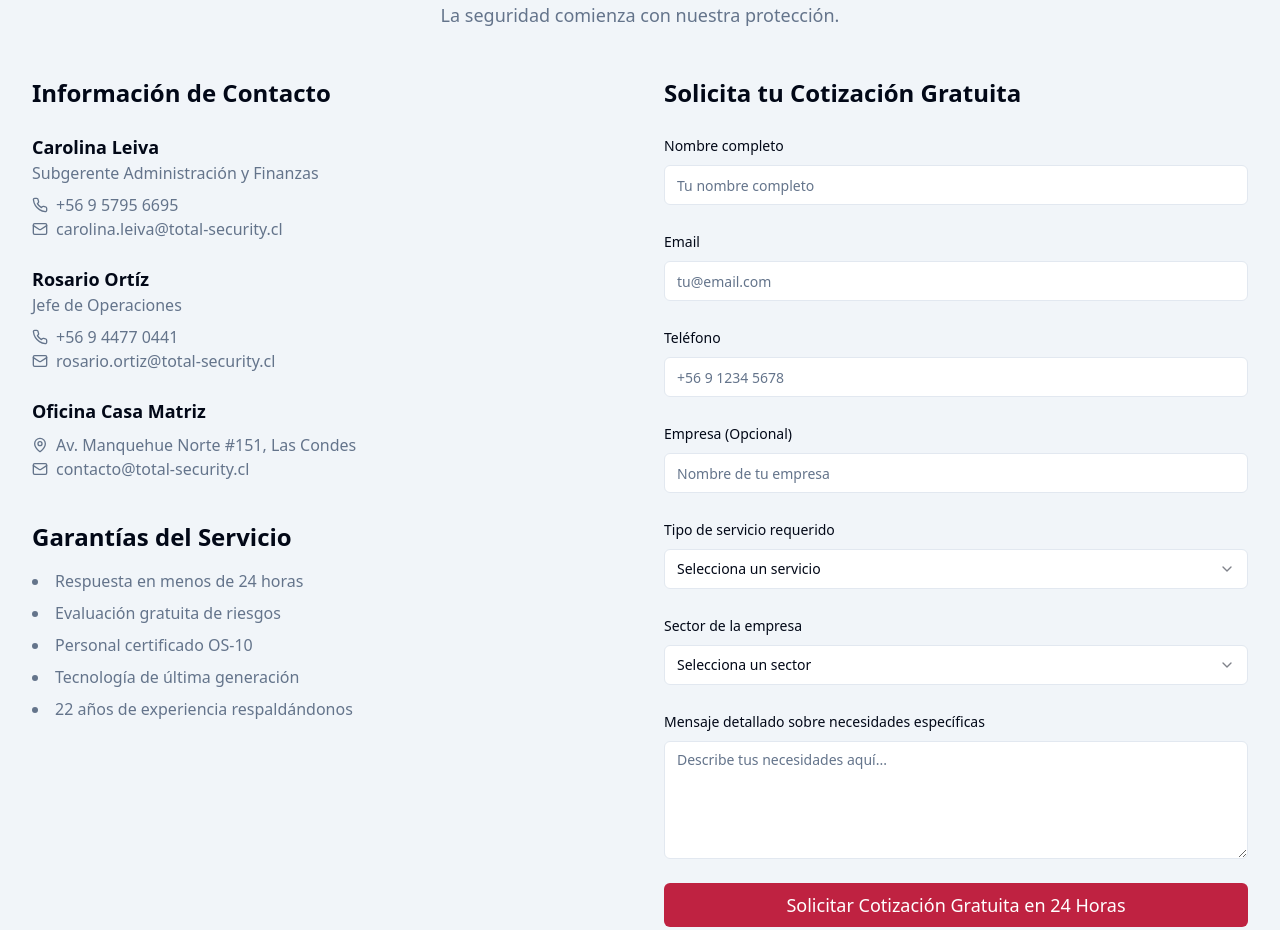
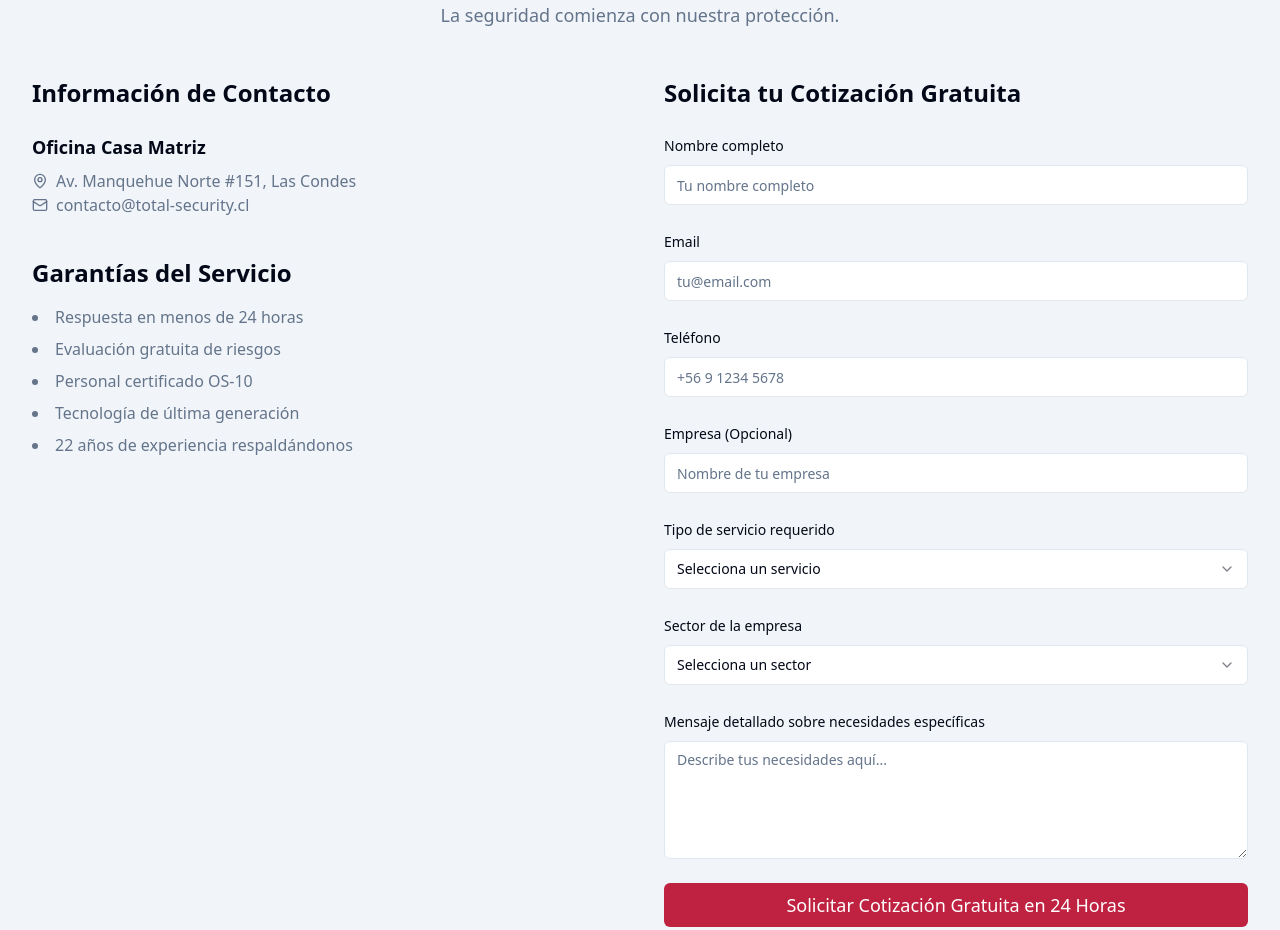
Before and after one commit to darwinlarranagai/busy-griffin-flit-guardias, a React (Vite) app: page / in a window 1280 px wide. Shown: the part 7200-8130 px from the top of the page. Built offline with nearby package versions, Linux system fonts and the light colour scheme.

Commit message:
[dyad] Eliminación de datos personales de contacto - wrote 1 file(s) + extra files edited outside of Dyad

```diff
--- a/src/components/landing/Contact.tsx
+++ b/src/components/landing/Contact.tsx
@@ -75,26 +75,6 @@ const Contact = () => {
           <div>
             <h3 className="text-2xl font-bold mb-6">Información de Contacto</h3>
             <div className="space-y-6">
-              <div>
-                <h4 className="font-semibold text-lg">Carolina Leiva</h4>
-                <p className="text-muted-foreground">Subgerente Administración y Finanzas</p>
-                <p className="flex items-center mt-2 text-muted-foreground">
-                  <Phone className="h-4 w-4 mr-2" /> +56 9 5795 6695
-                </p>
-                <p className="flex items-center text-muted-foreground">
-                  <Mail className="h-4 w-4 mr-2" /> carolina.leiva@total-security.cl
-                </p>
-              </div>
-              <div>
-                <h4 className="font-semibold text-lg">Rosario Ortíz</h4>
-                <p className="text-muted-foreground">Jefe de Operaciones</p>
-                <p className="flex items-center mt-2 text-muted-foreground">
-                  <Phone className="h-4 w-4 mr-2" /> +56 9 4477 0441
-                </p>
-                <p className="flex items-center text-muted-foreground">
-                  <Mail className="h-4 w-4 mr-2" /> rosario.ortiz@total-security.cl
-                </p>
-              </div>
               <div>
                 <h4 className="font-semibold text-lg">Oficina Casa Matriz</h4>
                 <p className="flex items-center mt-2 text-muted-foreground">
```
Also changed, not shown: 1 other file (tests, documents, lock files or other folders).
